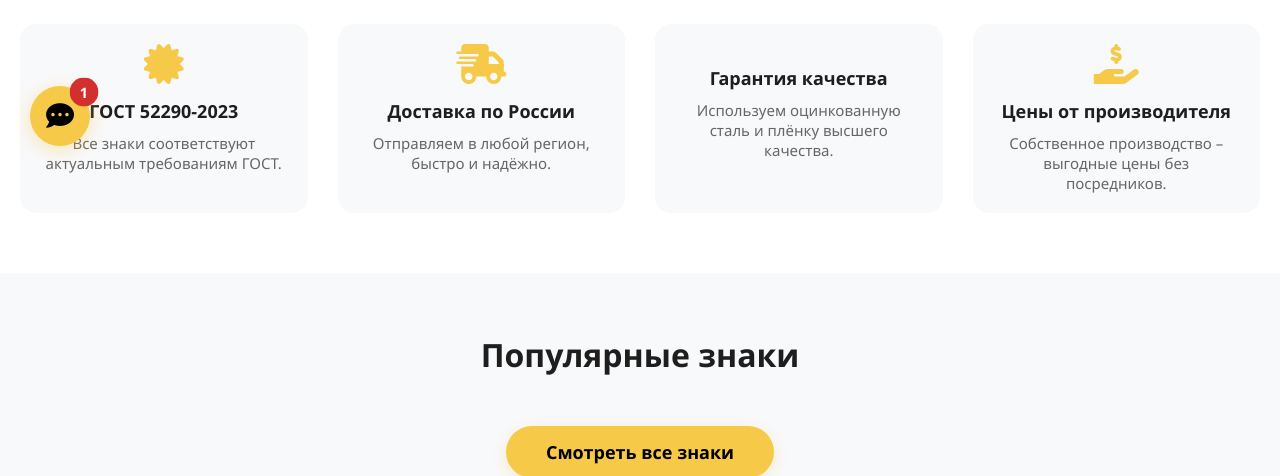
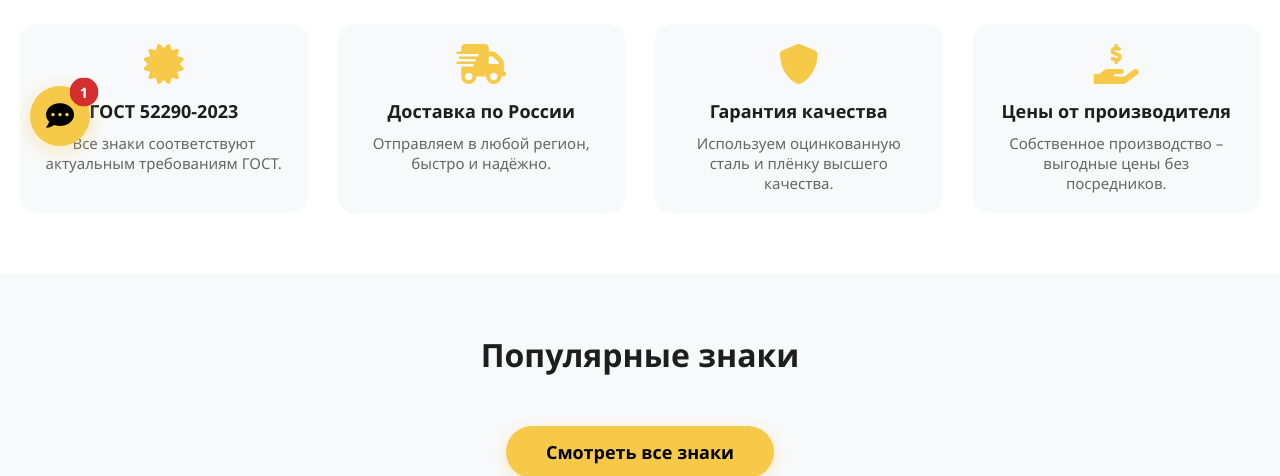
Before and after one commit to ADennt/msk-project, a website: page index.html in a window 1280 px wide. Shown: the part 624-1100 px from the top of the page. Drawn offline with Linux system fonts and the light colour scheme; no server answers.

Commit message:
Update index.html

```diff
--- a/index.html
+++ b/index.html
@@ -46,7 +46,7 @@
         </div>
     </header>
 
-    <!-- HERO-БЛОК (без изображения) -->
+    <!-- HERO-БЛОК -->
     <section class="hero-new">
         <div class="container hero-new-container">
             <div class="hero-new-content">
@@ -71,7 +71,7 @@
         </div>
     </section>
 
-    <!-- Секция преимуществ -->
+    <!-- Секция преимуществ (с исправленной иконкой) -->
     <section class="advantages">
         <div class="container">
             <h2>Почему выбирают нас</h2>
@@ -87,7 +87,7 @@
                     <p>Отправляем в любой регион, быстро и надёжно.</p>
                 </div>
                 <div class="advantage-item">
-                    <i class="fas fa-shield-halved"></i>
+                    <i class="fas fa-shield-alt"></i>   <!-- ИСПРАВЛЕНО -->
                     <h3>Гарантия качества</h3>
                     <p>Используем оцинкованную сталь и плёнку высшего качества.</p>
                 </div>
```
